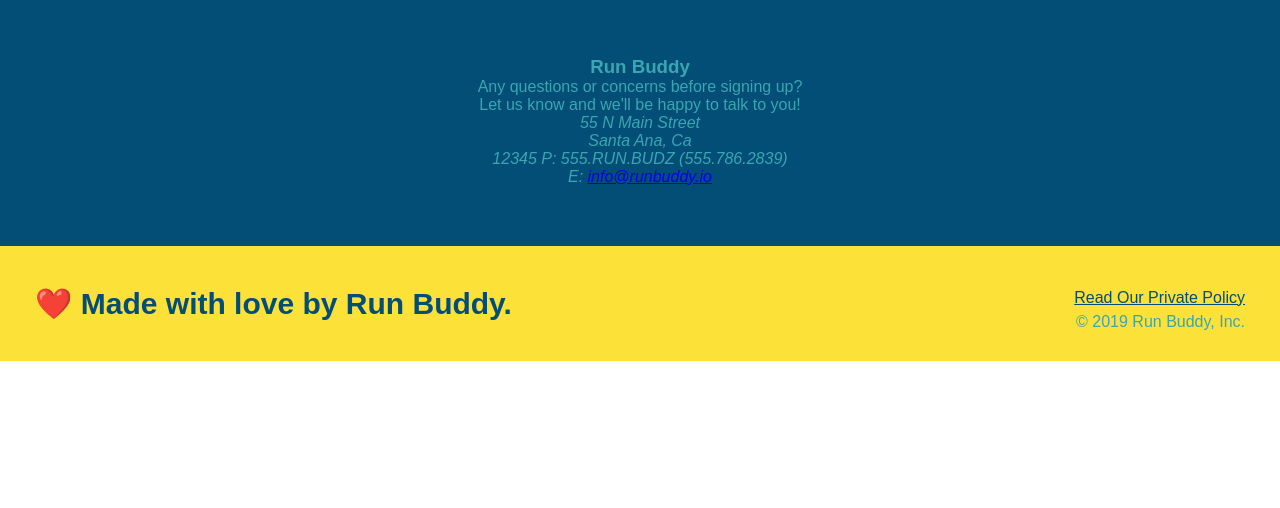
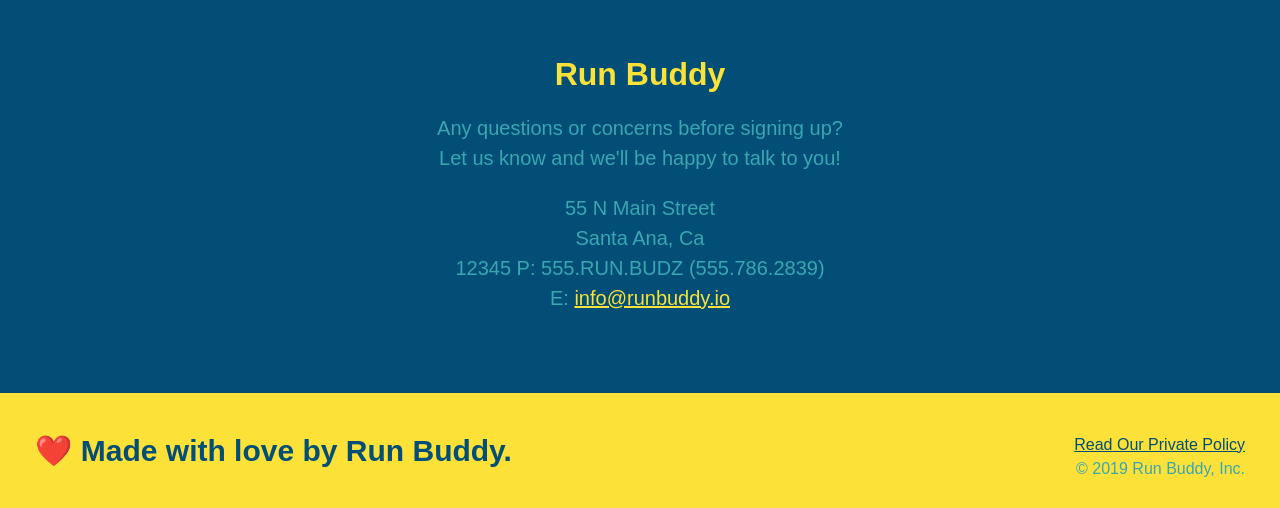
Before and after one commit to killbeevol2/run-buddy, a plain HTML site: page index.html in a window 1280 px wide. Shown: the part 4409-4917 px from the top of the page. Before the commit the page ends 4770 px from the top, so only its background shows below. Drawn offline with Linux system fonts and the light colour scheme; grey boxes are pictures that could not be loaded.

```diff
--- a/assets/css/style.css
+++ b/assets/css/style.css
@@ -246,3 +246,20 @@
   margin: 30px 0 0 60px;
   color: white;
 }
+
+.contact-info h3 {
+  color: #fce138;
+  font-size: 32px;
+}
+
+.contact-info p,
+.contact-info address {
+  margin: 20px 0;
+  line-height: 1.5;
+  font-size: 20px;
+  font-style: normal;
+}
+
+.contact-info a {
+  color: #fce138;
+}
--- a/index.html
+++ b/index.html
@@ -182,9 +182,6 @@
         loading="lazy"
       >
       </iframe>
-    </div>
-
-    <div>
       <h3>Run Buddy</h3>
       <p>
         Any questions or concerns before signing up?
```
